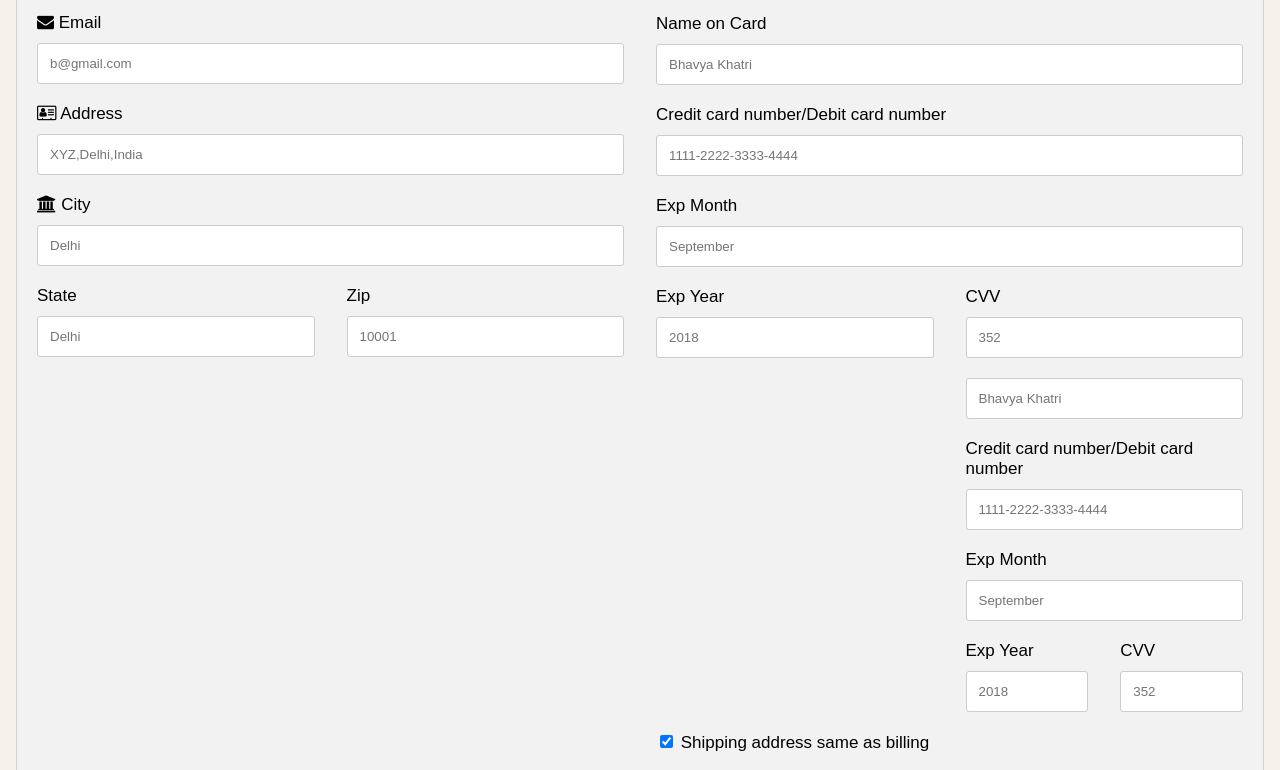
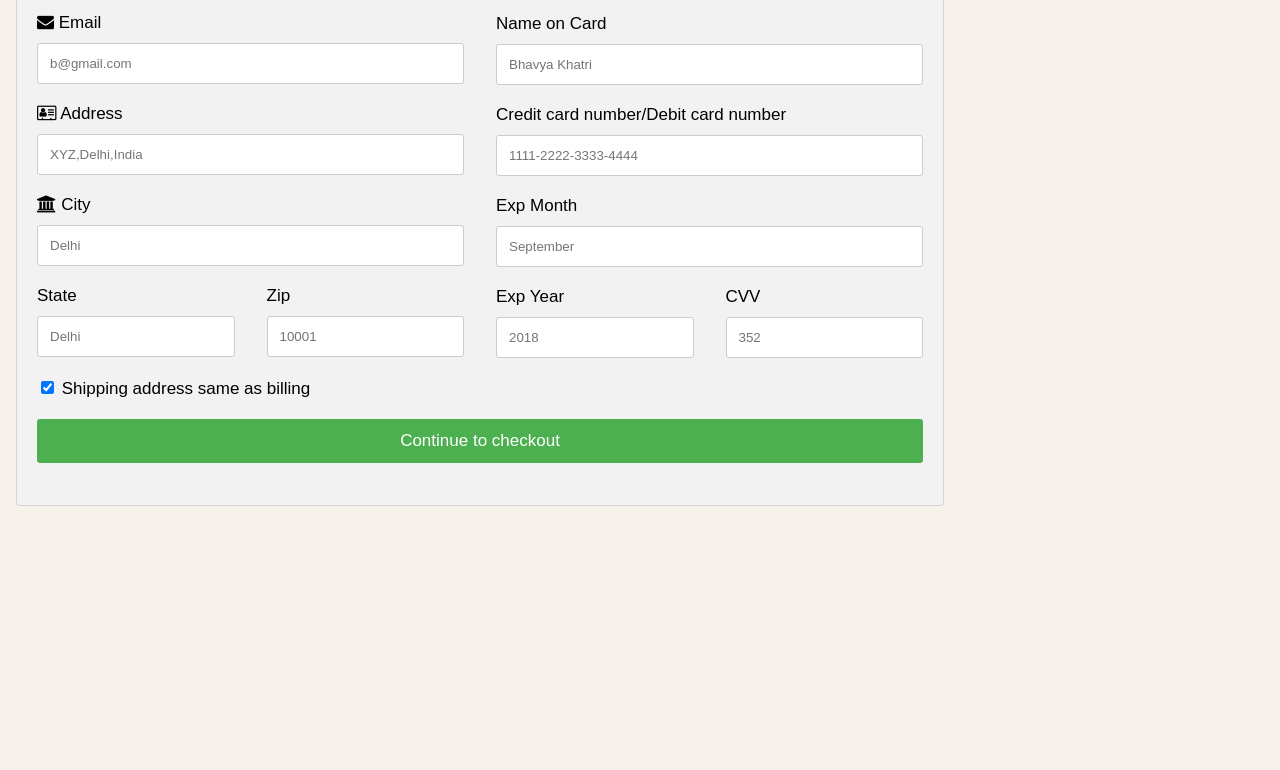
Before and after one commit to Bhavya022/David-s-Bridal-clone, a plain HTML site: page checkout.html in a window 1280 px wide. Shown: the part 225-995 px from the top of the page. After the commit the page ends 800 px from the top, so only its background shows below. Drawn offline with Linux system fonts and the light colour scheme.

Commit message:
checkout done

```diff
--- a/checkout.html
+++ b/checkout.html
@@ -157,21 +157,6 @@ span.price {
               <i class="fa fa-cc-discover" style="color:orange;"></i>
             </div>
             <label for="cname">Name on Card</label>
-
-            <input type="text" id="cname" name="cardname" placeholder="Bhavya Khatri">
-            <label for="ccnum">Credit card number/Debit card number</label>
-            <input type="text" id="ccnum" name="cardnumber" placeholder="1111-2222-3333-4444">
-            <label for="expmonth">Exp Month</label>
-            <input type="text" id="expmonth" name="expmonth" placeholder="September">
-            <div class="row">
-              <div class="col-50">
-                <label for="expyear">Exp Year</label>
-                <input type="text" id="expyear" name="expyear" placeholder="2018">
-              </div>
-              <div class="col-50">
-                <label for="cvv">CVV</label>
-                <input type="text" id="cvv" name="cvv" placeholder="352">
-
             <input type="text" id="cname" name="cardname" placeholder="Bhavya Khatri" required>
             <label for="ccnum">Credit card number/Debit card number</label>
             <input type="text" id="ccnum" name="cardnumber" placeholder="1111-2222-3333-4444" required>
@@ -185,7 +170,6 @@ span.price {
               <div class="col-50">
                 <label for="cvv">CVV</label>
                 <input type="text" id="cvv" name="cvv" placeholder="352" required>
-
               </div>
             </div>
           </div>
@@ -221,10 +205,6 @@ var adr=document.getElementById("adr").value;
 var city=document.getElementById("city").value;
 var state=document.getElementById("state").value;
 var zip=document.getElementById("zip").value;
-
-var zip=document.getElementById("fname").value;
-
-
 var ccnum=document.getElementById("ccnum").value;
 var cvv = document.getElementById("cvv").value;
 
@@ -243,16 +223,10 @@ else if(cvv.length>3 || cvv.length<3){
 }
 else{
 
-
  alert("Order Placed Successfully")
  window.location.href="./index.html"
 
 }
 })
-
-
-}
-
-
 </script>
 </html>
```
